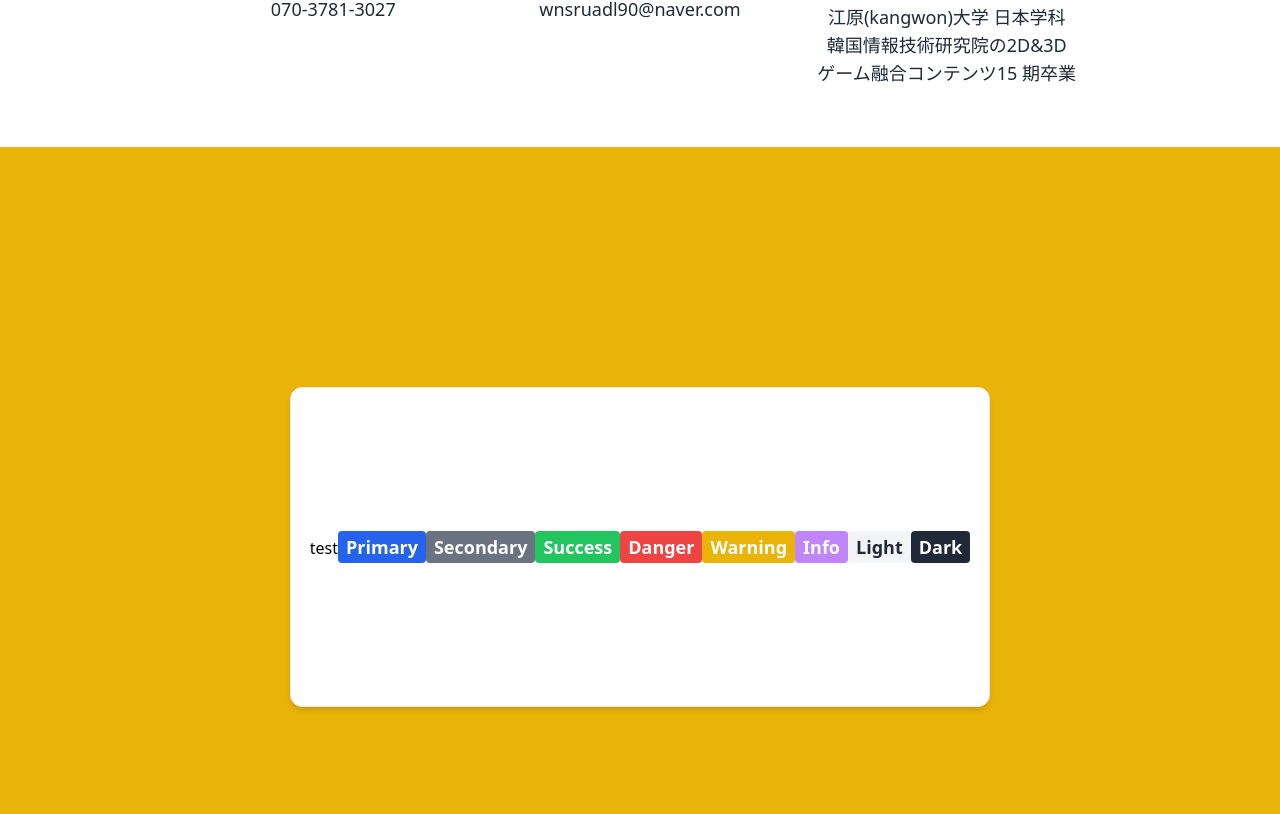
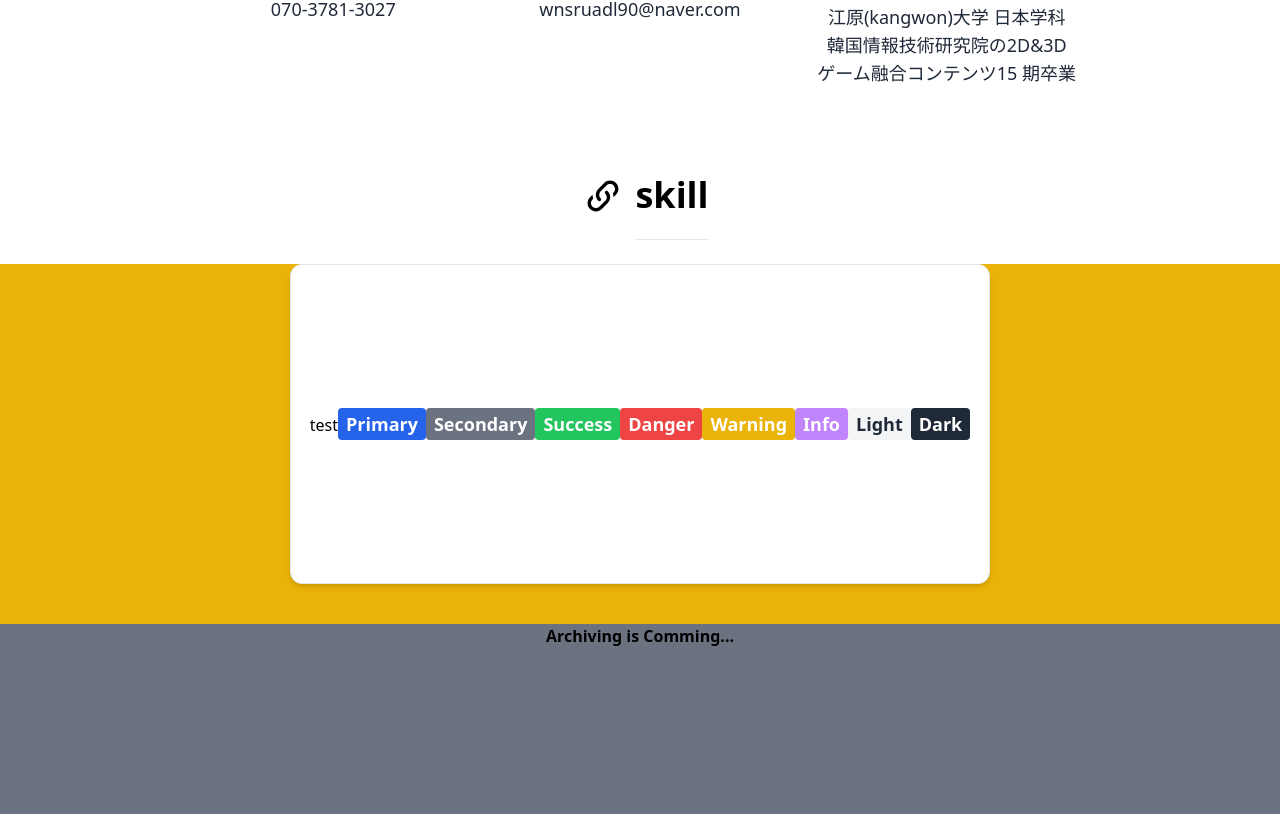
Before and after one commit to GitHubKimJunGyeom/myPortFolio-nuxt, a Nuxt app in the folder kjk-portfolio/: page / in a window 1280 px wide. Shown: the part 1366-2180 px from the top of the page. Built offline with nearby package versions, Linux system fonts and the light colour scheme.

Commit message:
디자인 재조정 및 문자열추가

```diff
--- a/kjk-portfolio/components/Skill.vue
+++ b/kjk-portfolio/components/Skill.vue
@@ -1,5 +1,11 @@
 <template>
-    <section id="skills" class="relative w-full py-12 px-12 bg-yellow-500 flex justify-center items-center min-h-screen">
+    <div id="skills" class="flex items-center justify-center w-screen pt-7 pb-6">
+        <a href="#skills">
+        <img src="@/static/assets/img/svg/link-variant.svg" class="pb-6 w-[64px] h-[64px]">
+        </a>
+        <h2 class="font-bold text-2xl lg:text-4xl pb-6 border-b"> {{ $t('skill') }} </h2>
+    </div>
+    <div class="flex items-center justify-center w-screen pb-10 bg-yellow-500">
         <div class="h-80 w-[700px] rounded-[12px] bg-white p-4 shadow-md border flex gap-2 justify-center items-center">
             <div>
                 <label>test</label>
@@ -13,6 +19,6 @@
                 <span class="bg-gray-800 font-bold text-white text-center py-1 px-2 text-lg rounded">Dark</span>
             </div>
         </div>
-</section>
+    </div>
 
 </template>
--- a/kjk-portfolio/i18n/locales/ja.ts
+++ b/kjk-portfolio/i18n/locales/ja.ts
@@ -24,6 +24,7 @@ export default defineI18nLocale(() => ({
   skill_language_cSharp: 'C#',
   skill_language_ruby: 'Ruby On Rails',
 
+  skills: 'スキル',
   skill_frontend: 'フロントエンド',
   skill_frontend_nuxt: 'Nuxt.js(Vue)',
   skill_frontend_blade: 'Blade(Laravel)',
--- a/kjk-portfolio/i18n/locales/ko.ts
+++ b/kjk-portfolio/i18n/locales/ko.ts
@@ -17,6 +17,7 @@ export default defineI18nLocale(() => ({
   about_me_title_education: '학력',
   about_me_education: '강원대학교 일본학과\n한국 정보기술연구원 2D&3D\n게임융합컨텐츠 15기 졸업',
 
+  skills: 'Skills',
   skill_language: 'Language',
   skill_language_typescript: 'TypeScript',
   skill_language_javascript: 'JavaScript',
```
Lines whose indentation alone changed are shown as unchanged.
